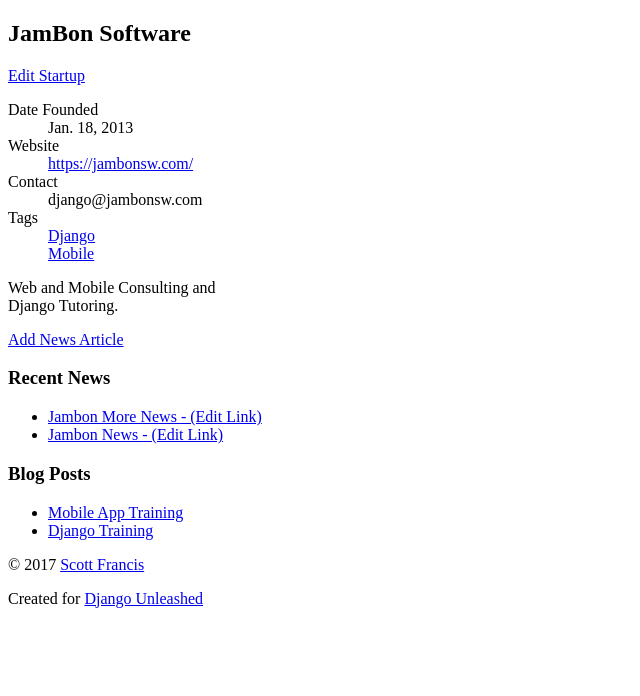
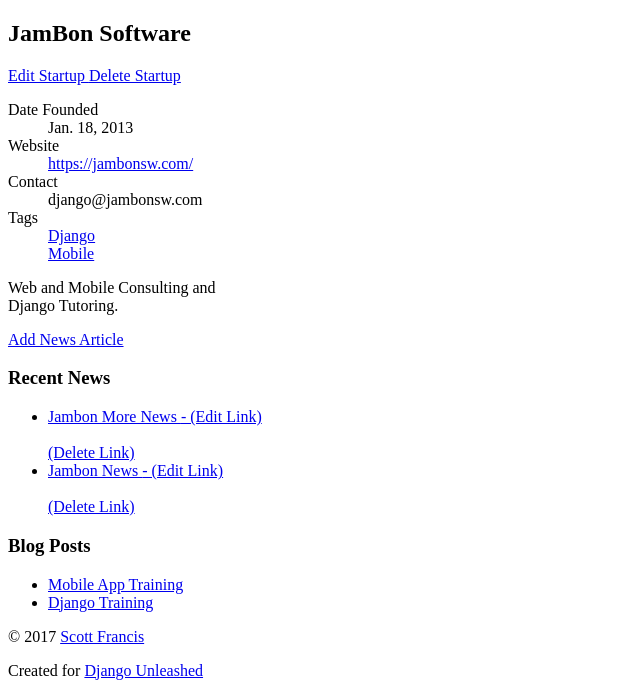
Before and after one commit to sgf14/suorganizer, a Django app: a page that uses organizer/templates/organizer/startup_detail.html in a window 1280 px wide. Shown: the part 134-830 px from the top of the page, without its empty margins (0-640 px from the left). Before the commit the page ends 742 px from the top, so only its background shows below. Run offline with Django 3.2, Linux system fonts and the light colour scheme; data comes from the database, SQL or seed files in the repository; both versions use the stored data as it was after the commit.

Commit message:
completed chap 9 added and tested- Delete functions. Out of CRUD, delete functions for all pages and testing now complete.  so all CRUD elements now complete and tested. Moving to Chap 10

```diff
--- a/blog/models.py
+++ b/blog/models.py
@@ -43,6 +43,15 @@ class Post(models.Model):
                     }
         )
 
+    def get_delete_url(self):
+        return reverse(
+            'blog_post_delete',
+            kwargs={'year': self.pub_date.year,
+                    'month': self.pub_date.month,
+                    'slug': self.slug
+                    }
+        )
+
     class Meta:
         verbose_name = 'blog post'
         ordering = ['-pub_date', 'title']
--- a/blog/templates/blog/post_detail.html
+++ b/blog/templates/blog/post_detail.html
@@ -13,6 +13,11 @@
                 <li>
                     <a href="{{ post.get_update_url }}">
                         Edit Post
+                    </a>
+                </li>
+                <li>
+                    <a href="{{ post.get_delete_url }}">
+                        Delete Post
                     </a>
                 </li>
             </ul>
--- a/blog/templates/blog/post_list.html
+++ b/blog/templates/blog/post_list.html
@@ -25,6 +25,11 @@
                             Edit Post
                         </a>
                     </li>
+                    <li>
+                        <a href="{{ post.get_delete_url }}">
+                            Delete Post
+                        </a>
+                    </li>
                 </ul>
                 <p>
                     Written on:
--- a/blog/urls.py
+++ b/blog/urls.py
@@ -1,5 +1,5 @@
 from django.conf.urls import url
-from .views import post_detail, PostCreate, PostList, PostUpdate
+from .views import post_detail, PostCreate, PostList, PostUpdate, PostDelete
 
 urlpatterns = [
     url(r'^$',
@@ -23,4 +23,11 @@ urlpatterns = [
         PostUpdate.as_view(),
         name='blog_post_update',
         ),
+    url(r'^(?P<year>\d{4})/'  # Note- similar to above, no comma for these is correct
+        r'(?P<month>\d{1,2})/'  # need single URL string
+        r'(?P<slug>[\w\-]+)/'
+        r'delete/$',
+        PostDelete.as_view(),
+        name='blog_post_delete',
+        ),
 ]
--- a/organizer/models.py
+++ b/organizer/models.py
@@ -22,6 +22,12 @@ class Tag(models.Model):
     def get_update_url(self):
         return reverse(
             'organizer_tag_update',
+            kwargs={'slug': self.slug}
+        )
+
+    def get_delete_url(self):
+        return reverse(
+            'organizer_tag_delete',
             kwargs={'slug': self.slug}
         )
 
@@ -53,6 +59,12 @@ class Startup(models.Model):
             kwargs={'slug': self.slug}
         )
 
+    def get_delete_url(self):
+        return reverse(
+            'organizer_startup_delete',
+            kwargs={'slug': self.slug}
+        )
+
     class Meta:
         ordering = ['name']
         get_latest_by = 'founded_date'
@@ -76,6 +88,12 @@ class NewsLink(models.Model):
             kwargs={'pk': self.pk}
         )
 
+    def get_delete_url(self):
+        return reverse(
+            'organizer_newslink_delete',
+            kwargs={'pk': self.pk}
+        )
+
     class Meta:
         verbose_name = 'news article'
         ordering = ['-pub_date']
--- a/organizer/templates/organizer/startup_detail.html
+++ b/organizer/templates/organizer/startup_detail.html
@@ -10,6 +10,11 @@
         <span>
             <a href="{{ startup.get_update_url }}">
                 Edit Startup
+            </a>
+        </span>
+        <span>
+            <a href="{{ startup.get_delete_url }}">
+                Delete Startup
             </a>
         </span>
         <dl>
@@ -49,6 +54,11 @@
                                     <a href="{{ newslink.get_update_url }}">
                                          - (Edit Link)
                                     </a>
+                                </span><br><br>
+                                <span>
+                                    <a href="{{ newslink.get_delete_url }}">
+                                         (Delete Link)
+                                    </a>
                                 </span>
                             </li>
                         {% endfor %}
--- a/organizer/templates/organizer/startup_list.html
+++ b/organizer/templates/organizer/startup_list.html
@@ -22,6 +22,11 @@
                      - (Edit Startup)
                  </a>
              </span>
+                <span>
+                 <a href="{{ startup.get_delete_url }}">
+                     / (Delete Startup)
+                 </a>
+             </span>
             </li>
         {% empty %}
             <li><em>No Startups Available</em></li>
--- a/organizer/templates/organizer/tag_detail.html
+++ b/organizer/templates/organizer/tag_detail.html
@@ -9,6 +9,11 @@
     <span>
         <a href="{{ tag.get_update_url }}">
             Edit Tag
+        </a>
+    </span><br><br>
+    <span>
+        <a href="{{ tag.get_delete_url }}">
+            Delete Tag
         </a>
     </span>
     {% if tag.startup_set.all %}
--- a/organizer/templates/organizer/tag_list.html
+++ b/organizer/templates/organizer/tag_list.html
@@ -22,6 +22,11 @@
                      - (Edit Tag)
                  </a>
             </span>
+            <span>
+                 <a href="{{ tag.get_delete_url }}">
+                     / (Delete Tag)
+                 </a>
+            </span>
         </li>
         {% empty %}
             <li><em>There are currently no Tags available</em></li>
--- a/organizer/urls.py
+++ b/organizer/urls.py
@@ -1,7 +1,9 @@
 from django.conf.urls import url
 
 from .views import (
-    NewsLinkCreate, NewsLinkUpdate, StartupCreate, TagCreate, TagUpdate, StartupUpdate,
+    NewsLinkCreate, NewsLinkUpdate, NewsLinkDelete,
+    StartupCreate, StartupUpdate, StartupDelete,
+    TagCreate, TagUpdate, TagDelete,
     startup_detail, startup_list, tag_detail, tag_list,
     )
 
@@ -23,6 +25,10 @@ urlpatterns = [
         StartupUpdate.as_view(),
         name='organizer_startup_update'
         ),
+    url(r'^startup/(?P<slug>[\w\-]+)/delete/$',
+        StartupDelete.as_view(),
+        name='organizer_startup_delete'
+        ),
     url(r'^tag/$',
         tag_list,
         name='organizer_tag_list'
@@ -40,6 +46,10 @@ urlpatterns = [
         TagUpdate.as_view(),
         name='organizer_tag_update'
         ),
+    url(r'^tag/(?P<slug>[\w\-]+)/delete/$',
+        TagDelete.as_view(),
+        name='organizer_tag_delete'
+        ),
     url(r'^newslink/create/$',
         NewsLinkCreate.as_view(),
         name='organizer_newslink_create'
@@ -48,4 +58,8 @@ urlpatterns = [
         NewsLinkUpdate.as_view(),
         name='organizer_newslink_update'
         ),
+    url(r'^newslink/delete/(?P<pk>\d+)/$',
+        NewsLinkDelete.as_view(),
+        name='organizer_newslink_delete'
+        ),
 ]
--- a/organizer/views.py
+++ b/organizer/views.py
@@ -1,8 +1,10 @@
 from django.shortcuts import (get_object_or_404, redirect, render)
+from django.core.urlresolvers import reverse_lazy
 from django.views.generic import View
 from .models import NewsLink, Startup, Tag
 from .forms import NewsLinkForm, StartupForm, TagForm
-from .utils import ObjectCreateMixin, ObjectUpdateMixin
+from .utils import ObjectCreateMixin, ObjectUpdateMixin, ObjectDeleteMixin
+
 
 def startup_list(request):
     # see pg 149 and 150- started with tags first in book example
@@ -92,6 +94,12 @@ class TagUpdate(ObjectUpdateMixin, View):
     template_name = 'organizer/tag_form_update.html'
 
 
+class TagDelete(ObjectDeleteMixin, View):
+    model = Tag
+    success_url = reverse_lazy('organizer_tag_list')
+    template_name = 'organizer/tag_confirm_delete.html'
+
+
 class StartupCreate(ObjectCreateMixin, View):
     form_class = StartupForm
     template_name = 'organizer/startup_form.html'
@@ -101,6 +109,12 @@ class StartupUpdate(ObjectUpdateMixin, View):
     form_class = StartupForm
     model = Startup
     template_name = 'organizer/startup_form_update.html'
+
+
+class StartupDelete(ObjectDeleteMixin, View):
+    model = Startup
+    success_url = reverse_lazy('organizer_startup_list')
+    template_name = 'organizer/startup_confirm_delete.html'
 
 
 class NewsLinkCreate(ObjectCreateMixin, View):
@@ -149,3 +163,25 @@ class NewsLinkUpdate(View):
                 self.template_name,
                 context
             )
+
+
+class NewsLinkDelete(View):
+    def get(self, request, pk):
+        newslink = get_object_or_404(
+            NewsLink,
+            pk=pk
+        )
+        return render(
+            request,
+            'organizer/newslink_confirm_delete.html',
+            {'newslink': newslink}
+        )
+
+    def post(self, request, pk):
+        newslink = get_object_or_404(
+            NewsLink,
+            pk=pk
+        )
+        startup = newslink.startup
+        newslink.delete()
+        return redirect(startup)
```
Also changed, not shown: blog/views.py (+26 -0 lines), organizer/templates/organizer/newslink_confirm_delete.html (added, +30 -0 lines), organizer/utils.py (+33 -0 lines), db.sqlite3.
